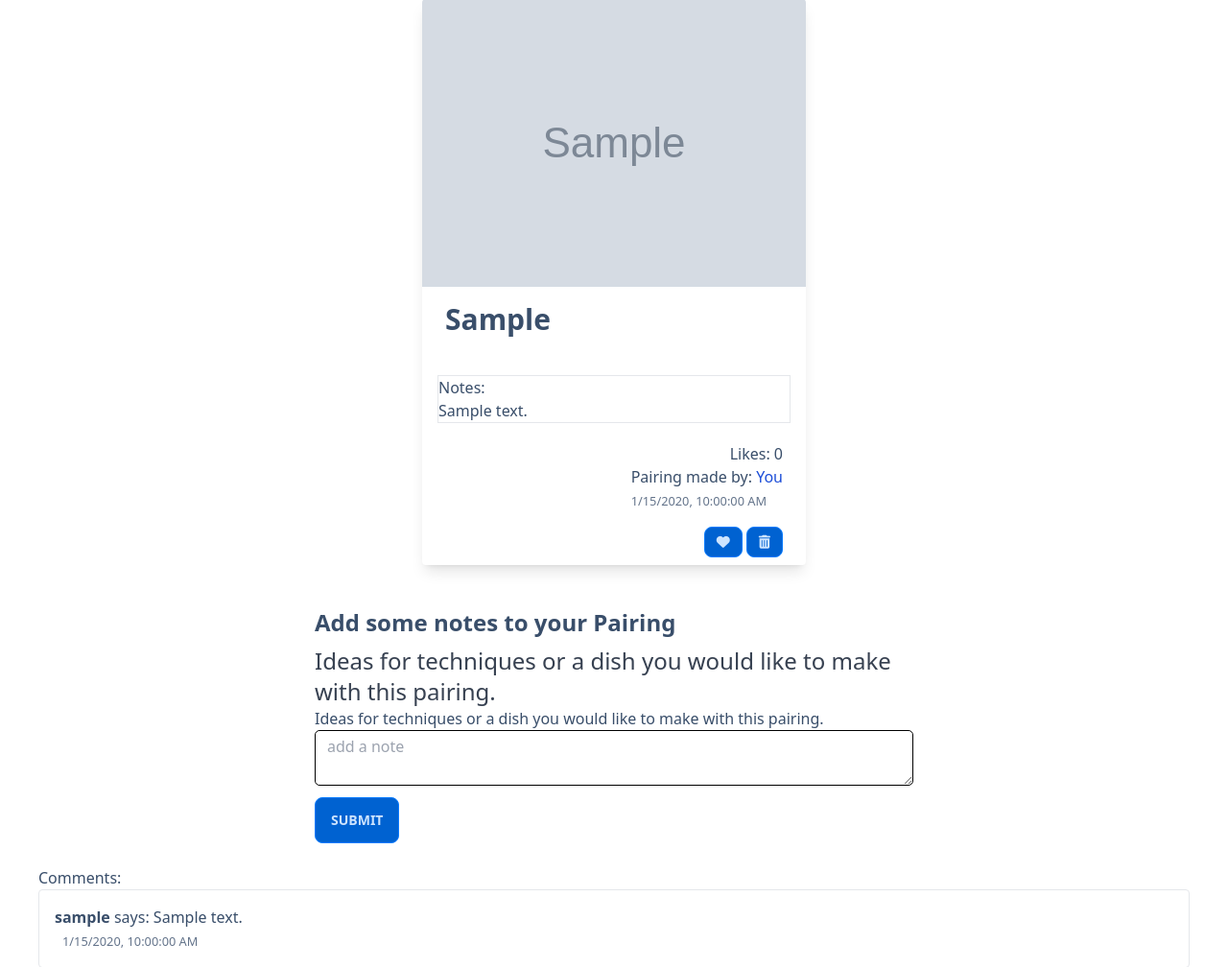
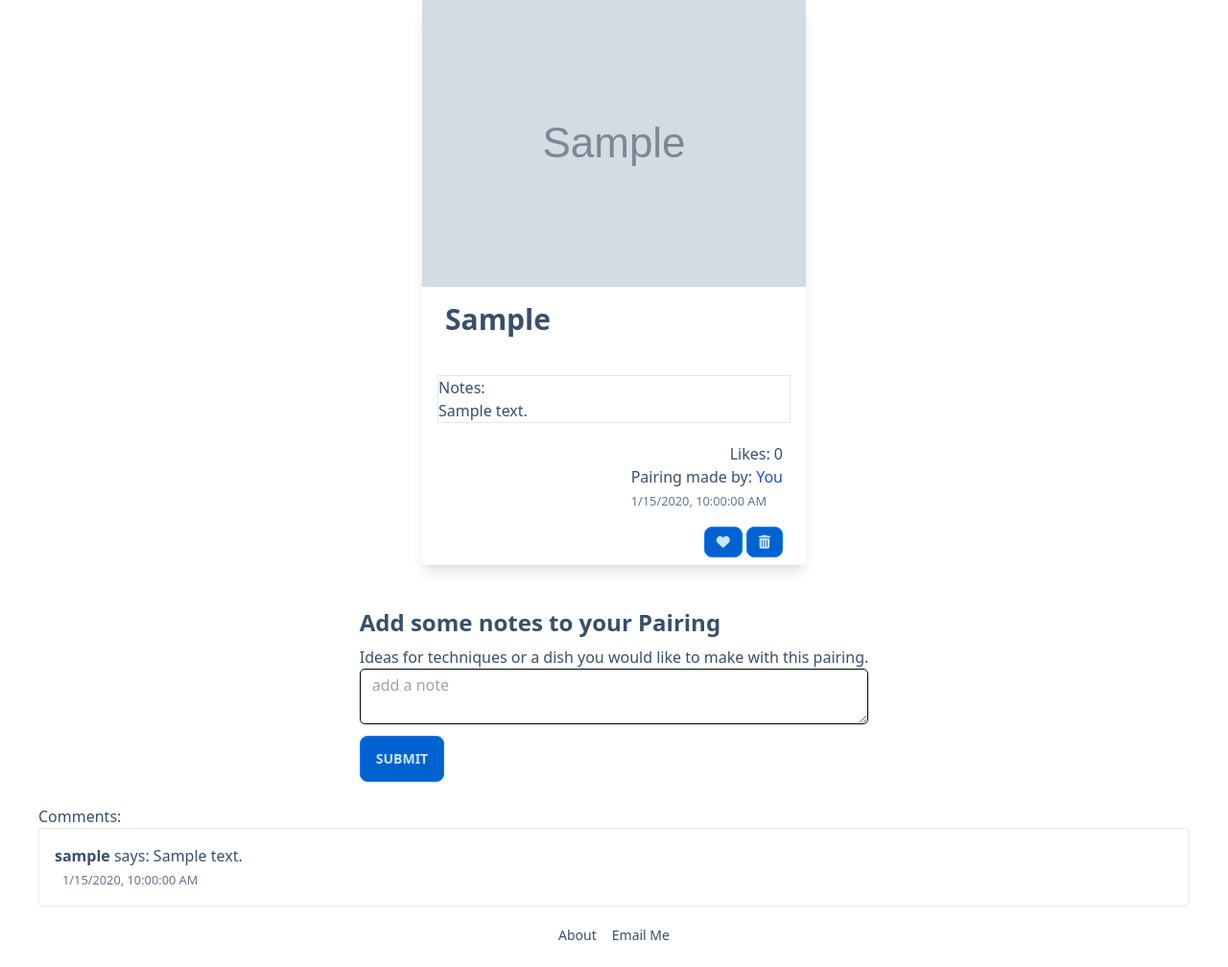
Before and after one commit to mhalverstadt/The-Flavor-DB, a Node server app: page /pairing/600000000000000000000001 in a window 1280 px wide. Shown: the part 121-1129 px from the top of the page at 96% size. Run offline with Node 20, Linux system fonts and the light colour scheme; a user stored in the database is signed in; tables that the repository leaves empty hold one stand-in row (values such as "Sample post"); grey boxes marked "Sample" are stand-in pictures; style sheets or scripts are compiled from the project's sources; some libraries are stand-ins or nearby versions.

Commit message:
deleted redundant text about notes and improved readability

```diff
--- a/controllers/pairings.js
+++ b/controllers/pairings.js
@@ -172,7 +172,7 @@ module.exports = {
       // let comparedPairingArr = await Promise.all (arrForCompared.map(element =>
       //   Flavor.find({ingredient: element.toLowerCase()}).select('pairings -_id')))
       //   console.log(comparedPairingArr)
-        console.log('item 4 (no compares)')
+        // console.log('item 4 (no compares)')
       }
     }catch (error){
         res.status(500).send({message: error.message})
--- a/views/login.ejs
+++ b/views/login.ejs
@@ -24,7 +24,7 @@
               <div class="alert alert-info"><%= el.msg %></div>
               <% }) %> <% } %>
 
-              <form action="/login" method="POST">
+          <form action="/login" method="POST">
             <div class="mb-3">
               <label for="exampleInputEmail1" class="form-label"
                 >Email address</label>
--- a/views/pairing.ejs
+++ b/views/pairing.ejs
@@ -84,9 +84,6 @@
         <div class="max-w-2xl rounded overflow-hidden">
           <div class="px-6 py-4">
             <div class="font-bold text-2xl mb-2">Add some notes to your Pairing</div>
-            <p class="text-gray-700 text-2xl">
-              Ideas for techniques or a dish you would like to make with this pairing.
-            </p>
             <form action="/pairing/createNote/<%=pairing._id%>?_method=PUT" method="POST">
             <div class="mb-3">
                 <label for="note" class="form-label">Ideas for techniques or a dish you would like to make with this pairing.</label>
```
